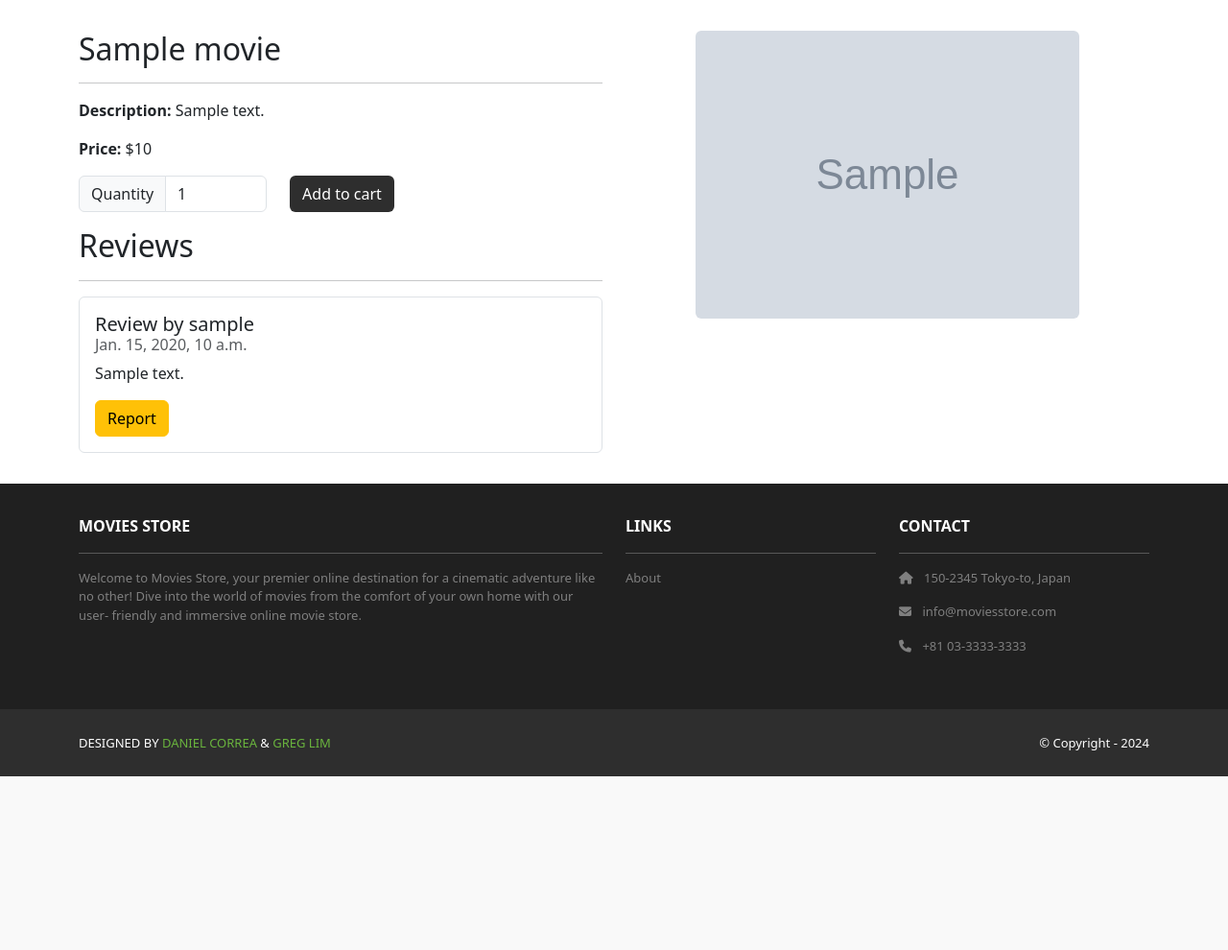
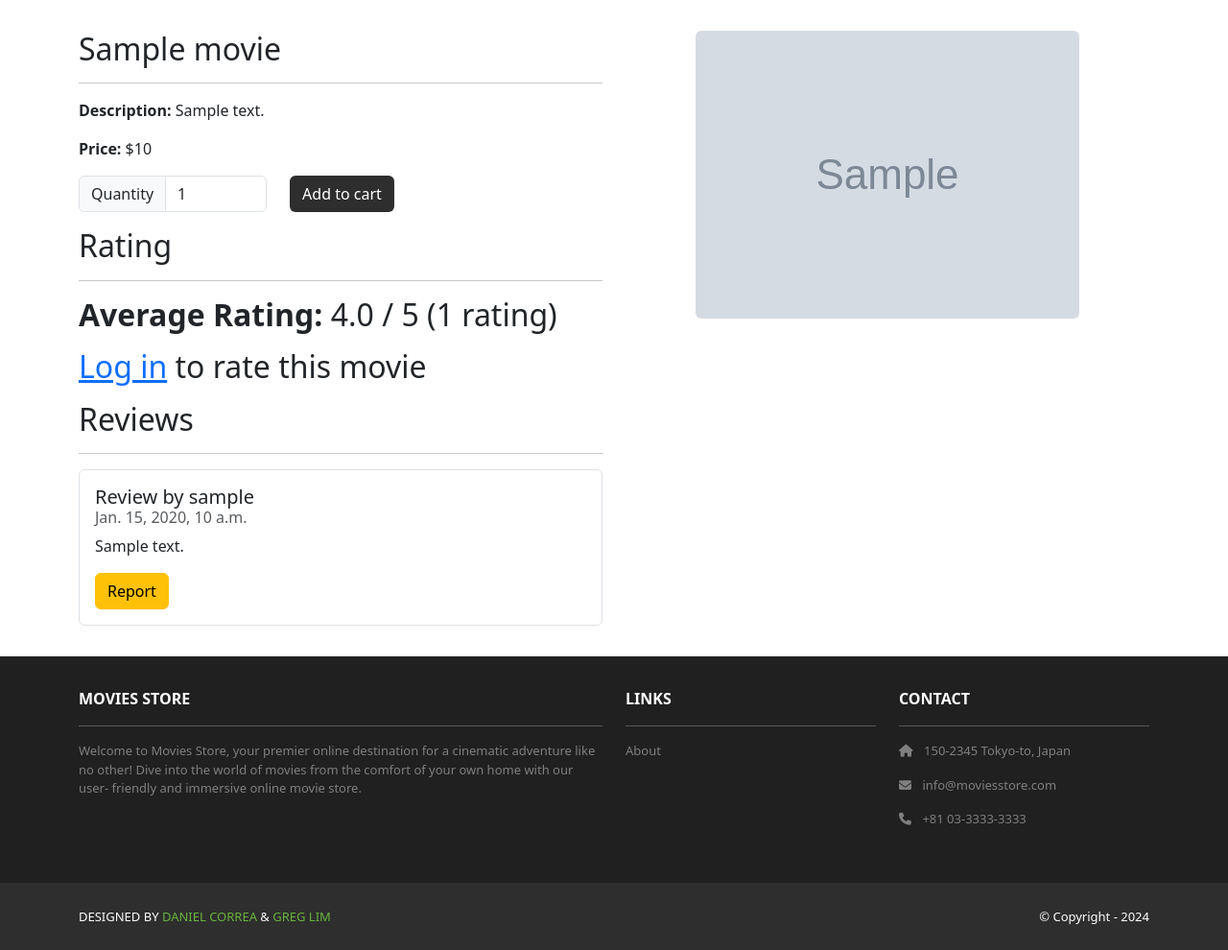
Before and after one commit to RomeerDhillon/moviesstore, a Django app: template movies/templates/movies/show.html in a window 1280 px wide. Shown: the part 82-1072 px from the top of the page at 96% size. Before the commit the page ends 891 px from the top, so only its background shows below. Run offline with Django 5.2, Linux system fonts and the light colour scheme; the template is opened without the code that fills it: most values are stand-ins (such as "Sample title", 1, 10 or a date in 2020); grey boxes marked "Sample" are stand-in pictures; some libraries are stand-ins or nearby versions.

Commit message:
Kauti's work, user story 2: be able to rate movies from 1-5 stars with an average rating as well

```diff
--- a/movies/admin.py
+++ b/movies/admin.py
@@ -1,7 +1,9 @@
 from django.contrib import admin
-from .models import Movie, Review
+from .models import Movie, Review, Rating
+
 class MovieAdmin(admin.ModelAdmin):
     ordering = ['name']
     search_fields = ['name']
 admin.site.register(Movie, MovieAdmin)
 admin.site.register(Review)
+admin.site.register(Rating)
--- a/movies/templates/movies/show.html
+++ b/movies/templates/movies/show.html
@@ -27,6 +27,33 @@
             </div>
           </form>
         </p>
+        <h2>Rating<h2>
+        <hr />
+        <!-- average of everyone's ratings for this movie -->
+         <p><b>Average Rating:</b>
+            {% if template_data.average_rating %}
+            {{ template_data.average_rating|floatformat:1 }} / 5
+            ({{ template_data.rating_count }} rating{{ template_data.rating_count|pluralize }})
+            {% else %}
+            No ratings yet
+            {% endif %}
+         </p>
+         {% if user.is_authenticated %}
+         {% if template_data.user_rating %}
+         <p><b>Your Rating:</b> {{ template_data.user_rating.stars}} / 5</p>
+         {% endif %}
+         <form method="POST" action="{% url 'movies.rate_movie' id=template_data.movie.id %}" class="mb-4">
+            {% csrf_token %}
+            {% for star in template_data.star_options %}
+            <input type="radio" class="btn-check" name="stars" id="star{{ star }}" value="{{ star }}" required
+              {% if template_data.user_rating.stars == star %}checked{% endif %}>
+            <label class="btn btn-outline-warning" for="star{{ star}}">{{ star }} &#9733;</label>
+            {% endfor %}
+            <button type="submit" class="btn bg-dark text-white ms-2">Submit Rating</button>
+         </form>
+         {% else %}
+         <p><a href="{% url 'accounts.login' %}">Log in</a> to rate this movie</p>
+         {% endif %}
         <h2>Reviews</h2>
         <hr />
         <ul class="list-group">
--- a/movies/urls.py
+++ b/movies/urls.py
@@ -9,5 +9,6 @@ urlpatterns = [
     path('<int:id>/review/<int:review_id>/report/', views.report_review, name='movies.report_review'),
     path('top-commenter/', views.top_commenter, name='movies.top_commenter'),
     path('top-movies/', views.top_movies, name='movies.top_movies'),
+    path('<int:id>/rate/', views.rate_movie, name='movies.rate_movie'),
 
 ]
```
Also changed, not shown: movies/models.py (+10 -0 lines), movies/views.py (+28 -1 lines), movies/migrations/0004_rating.py (added).
